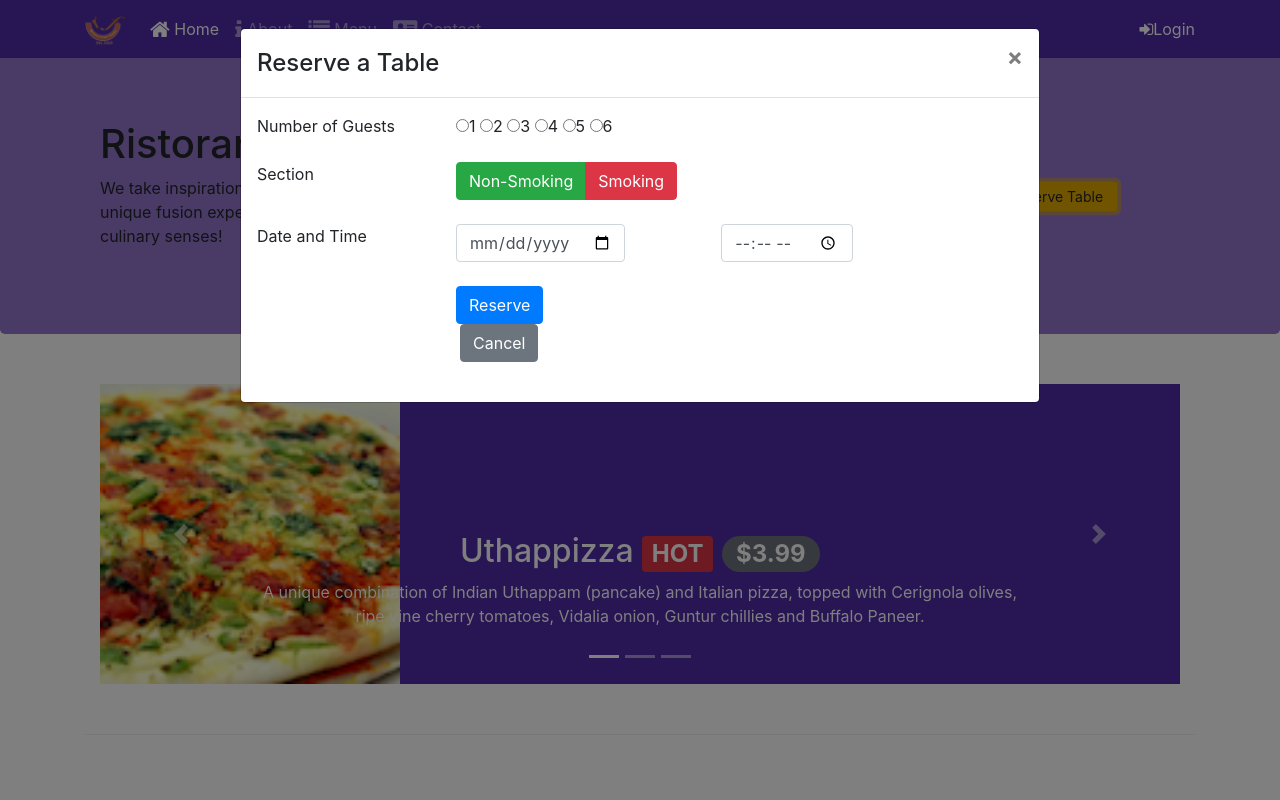
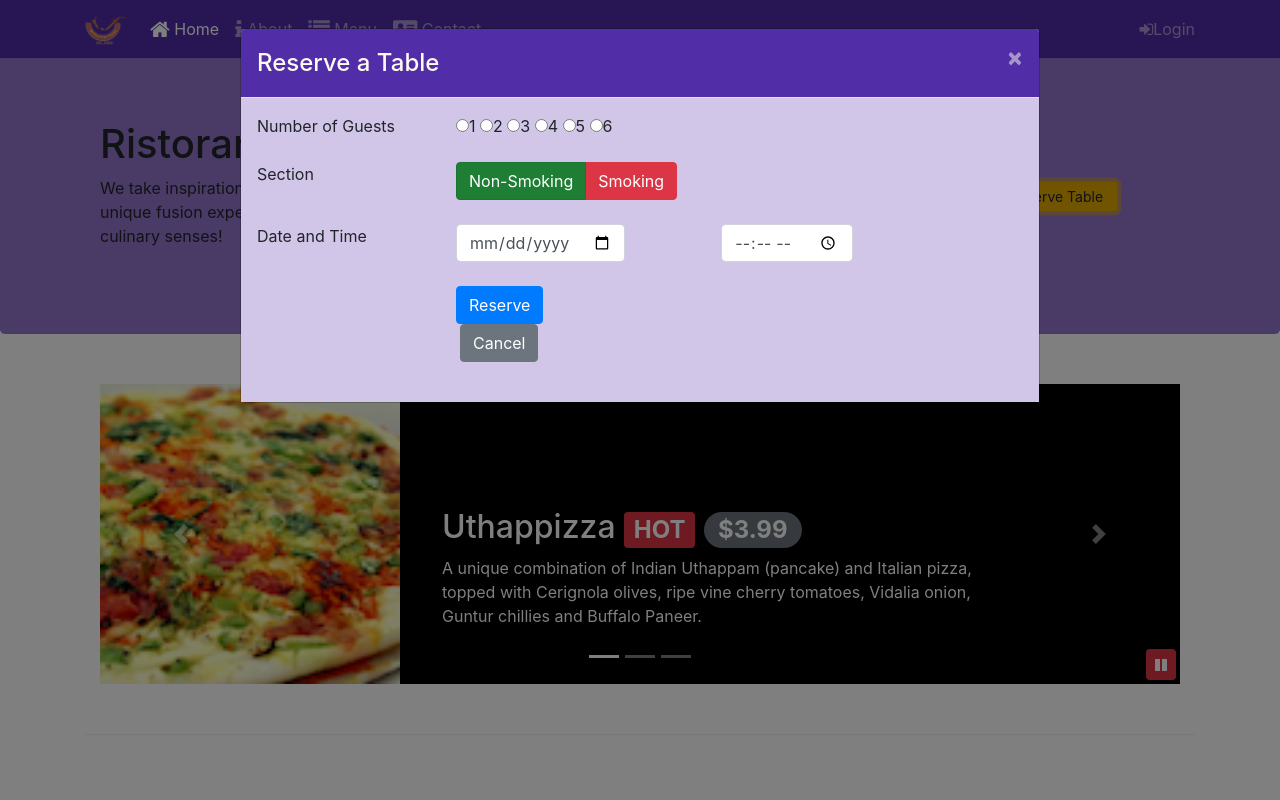
Before and after one commit to sabeelh/Bootstrap4, a website: page conFusion/index.html in a window 1280 px wide. Both pictures are taken after a click on the button "Reserve Table". Shown: the top 800 px of the page. Drawn offline with nearby package versions, Linux system fonts and the light colour scheme.

Commit message:
till assignment 4

```diff
--- a/conFusion/css/styles.css
+++ b/conFusion/css/styles.css
@@ -44,7 +44,7 @@ body {
 }
 
 .carousel {
-	background: #512DA8;
+	background: #000000;
 	text-align: right;
 }
 
@@ -59,3 +59,27 @@ body {
 	left: 0;
 	min-height: 300px;
 }
+
+#carouselButton{
+	bottom: 4px;
+	right: 4px;
+	position: absolute;
+	z-index: 1;
+}
+
+.modal-header {
+	background: #512DA8;
+	color: floralwhite;
+}
+
+.modal-body {
+	background: #D1C5E8;
+}
+
+.close {
+	color: floralwhite;
+}
+
+.close:hover {
+	color: white;
+}
--- a/conFusion/index.html
+++ b/conFusion/index.html
@@ -34,9 +34,8 @@
                     <li class="nav-item"><a class="nav-link" href="./contactus.html">
                         <span class="fa fa-address-card fa-lg"></span> Contact</a></li>
                 </ul>
-                <span class="navbar-text">
-                    <a data-toggle="modal" data-target="#loginModal">
-                    <span class="fa fa-sign-in"></span>Login</a>
+                <span class="navbar-text" id="LoginBtn">
+                    <span class="fa fa-sign-in"></span>Login
                 </span>
             </div>
 
@@ -87,13 +86,13 @@
                     <div class="form-group row ">
                         <label class="col-md-3">Section</label>
                         <label class="form-inline col-12 col-sm-4">
-                            <div class="btn-group" role="group">
-                                <a href="#" role="button" class="btn btn-success">
-                                    Non-Smoking
-                                </a>
-                                <a href="#" role="button" class="btn btn-danger">
-                                    Smoking
-                                </a>
+                            <div class="btn-group btn-group-toggle" data-toggle="buttons">
+                                <label class="btn btn-success active">
+                                    <input type="radio" name="options" id="option1" autocomplete="off" checked> Non-Smoking
+                                </label>
+                                <label class="btn btn-danger">
+                                    <input type="radio" name="options" id="option2" autocomplete="off"> Smoking
+                                </label>
                             </div>
                         </label>
                     </div>
@@ -183,9 +182,12 @@
                 </div>
                 <div class="col-12 col-sm-3 text-center align-self-center mt-2">
 
-                     <a data-toggle="modal" data-target="#ReserveModal">
+                    <button type="button" id="ReserveBtn" class="btn btn-warning btn-sm mx-auto col-6">Reserve Table</button>
+
+
+                     <!-- <a data-toggle="modal" data-target="#ReserveModal">
                         <button type="button" id="ReserveBtn" class="btn btn-warning btn-sm mx-auto col-6">Reserve Table</button>
-                    </a>
+                    </a> -->
 
                     <!-- <a href="#ReserveForm">
                     =    <button type="button" id="ReserveBtn" class="btn btn-warning btn-sm mx-auto col-6"
@@ -210,16 +212,16 @@
 
                             <div class="carousel-item active">
                                 <img src="img/uthappizza.png" alt="uthappizza">
-                                <div class="carousel-caption d-none d-md-block">
+                                <div class="carousel-caption d-none d-md-block text-left offset-2">
                                     <h2>Uthappizza <span class="badge badge-danger">HOT</span>
-                                        <span  class="badge badge-pill badge-secondary">$3.99</span> </h2>
-                                        <p class="d-none d-sm-block">A unique combination of Indian Uthappam (pancake) and Italian pizza, topped with Cerignola olives, ripe vine cherry tomatoes, Vidalia onion, Guntur chillies and Buffalo Paneer.</p>
+                                    <span  class="badge badge-pill badge-secondary">$3.99</span> </h2>
+                                    <p class="d-none d-sm-block">A unique combination of Indian Uthappam (pancake) and Italian pizza, topped with Cerignola olives, ripe vine cherry tomatoes, Vidalia onion, Guntur chillies and Buffalo Paneer.</p>
                                 </div>
                             </div>
 
                             <div class="carousel-item">
                                 <img src="img/Buffet.png" alt="Buffet">
-                                <div class="carousel-caption d-none d-md-block">
+                                <div class="carousel-caption d-none d-md-block text-left offset-2">
                                     <h2 class="mt-0">Weekend Grand Buffet <span class="badge badge-danger">New</span></h2>
                                     <p class="d-none d-sm-block">Featuring mouthwatering combinations with a choice of five different salads, six enticing appetizers, six main entrees and five choicest desserts. Free flowing bubbly and soft drinks. All for just $19.99 per person </p>
                                 </div>
@@ -227,7 +229,7 @@
 
                             <div class="carousel-item">
                                 <img src="img/sabeel.jpg" alt="uthappizza" height="300" width="300">
-                                <div class="carousel-caption d-none d-md-block">
+                                <div class="carousel-caption d-none d-md-block text-left offset-2">
                                     <h2>Sabeel Hussain</h2>
                                     <h4>Executive Chief</h4>
                                     <p class="d-none d-sm-block">
@@ -249,6 +251,9 @@
                             <span class="carousel-control-next-icon"></span>
                         </a>
 
+                        <button class="btn btn-danger btn-sm" id="carouselButton">
+                            <span class="fa fa-pause"></span>
+                        </button>
 
                     </div>
                 </div>
@@ -357,12 +362,52 @@
     <script src="node_modules/jquery/dist/jquery.slim.min.js"></script>
     <script src="node_modules/popper.js/dist/umd/popper.min.js"></script>
     <script src="node_modules/bootstrap/dist/js/bootstrap.min.js"></script>
+
     <script>
+
+        // Login Button Jquery
+       $(document).ready(function () {
+       // Attach Button click event listener
+            $("#LoginBtn").click(function(){
+       // show Modal
+                $('#loginModal').modal('show');
+                });
+        });
+
+
+
+        // Reserve Button Jquery
+       $(document).ready(function () {
+       // Attach Button click event listener
+            $("#ReserveBtn").click(function(){
+       // show Modal
+                $('#ReserveModal').modal('show');
+                });
+        });
+
+       // For Crousel Buttons
+        $(document).ready(function(){
+            $("#mycarousel").carousel( { interval: 3000 } );
+            $("#carouselButton").click(function(){
+                if ($("#carouselButton").children("span").hasClass('fa-pause')) {
+                    $("#mycarousel").carousel('pause');
+                    $("#carouselButton").children("span").removeClass('fa-pause');
+                    $("#carouselButton").children("span").addClass('fa-play');
+                }
+                else if ($("#carouselButton").children("span").hasClass('fa-play')){
+                    $("#mycarousel").carousel('cycle');
+                    $("#carouselButton").children("span").removeClass('fa-play');
+                    $("#carouselButton").children("span").addClass('fa-pause');
+                }
+            });
+        });
+    </script>
+    <!-- <script>
         $(document).ready(function(){
             $('[data-toggle="tooltip"]').tooltip();
         });
     </script>
-
+ -->
 </body>
 
 </html>
```
Also changed, not shown: conFusion/aboutus.html (+1 -1 lines).
